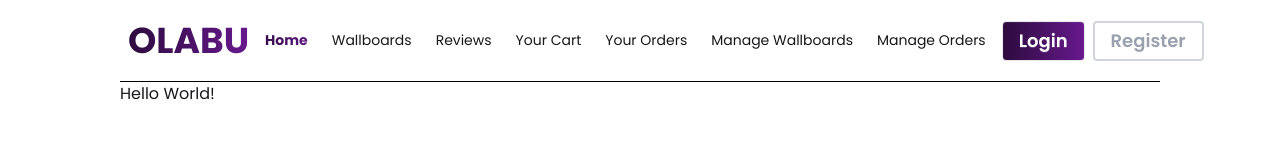
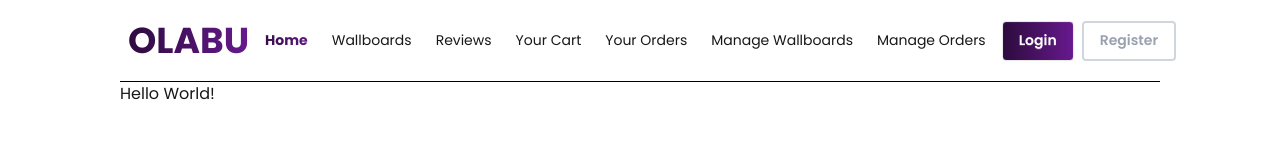
Before and after one commit to T4RUNN4/Olabu-Frontend, a Next.js app: page / in a window 1280 px wide. Shown: the top 160 px of the page. Built offline with nearby package versions, Linux system fonts and the light colour scheme.

Commit message:
Improved Size

```diff
--- a/src/components/Button.tsx
+++ b/src/components/Button.tsx
@@ -6,9 +6,9 @@ interface ButtonsProps {
 }
 
 const classNames = {
-  primary: "btn text-lg bg-linear-to-r from-[#2d0b3e] to-[#68198e] text-white",
-  secondary: "btn btn-ghost text-gray-400 text-lg border-2 border-gray-300",
-  risk: "btn btn-error text-lg text-white",
+  primary: "btn bg-linear-to-r from-[#2d0b3e] to-[#68198e] text-white",
+  secondary: "btn btn-ghost text-gray-400 border-2 border-gray-300",
+  risk: "btn btn-error text-white",
 };
 
 export default function Button(props: ButtonsProps) {
```
